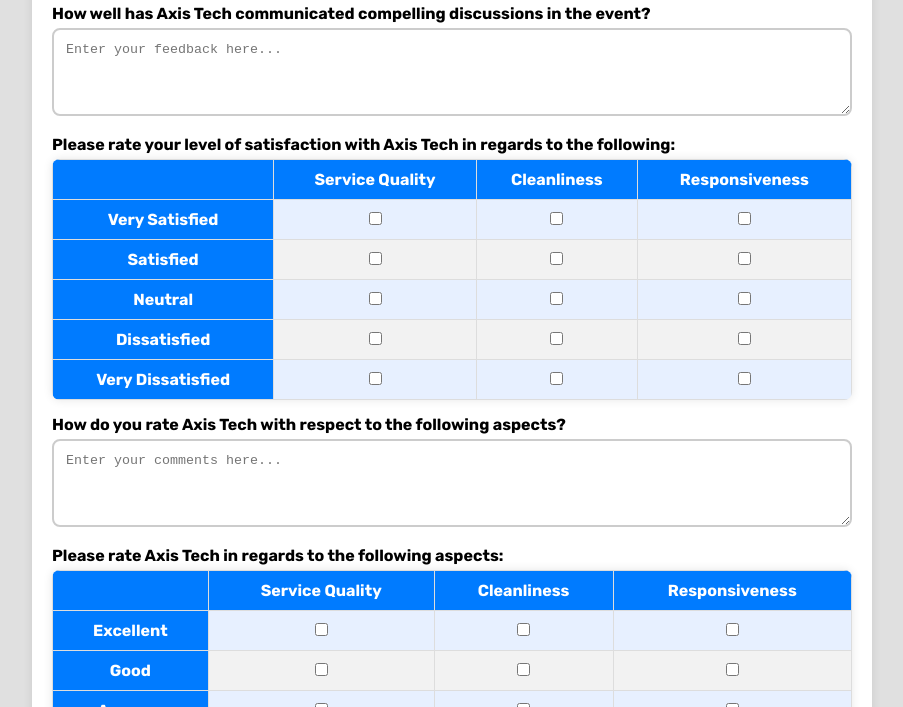
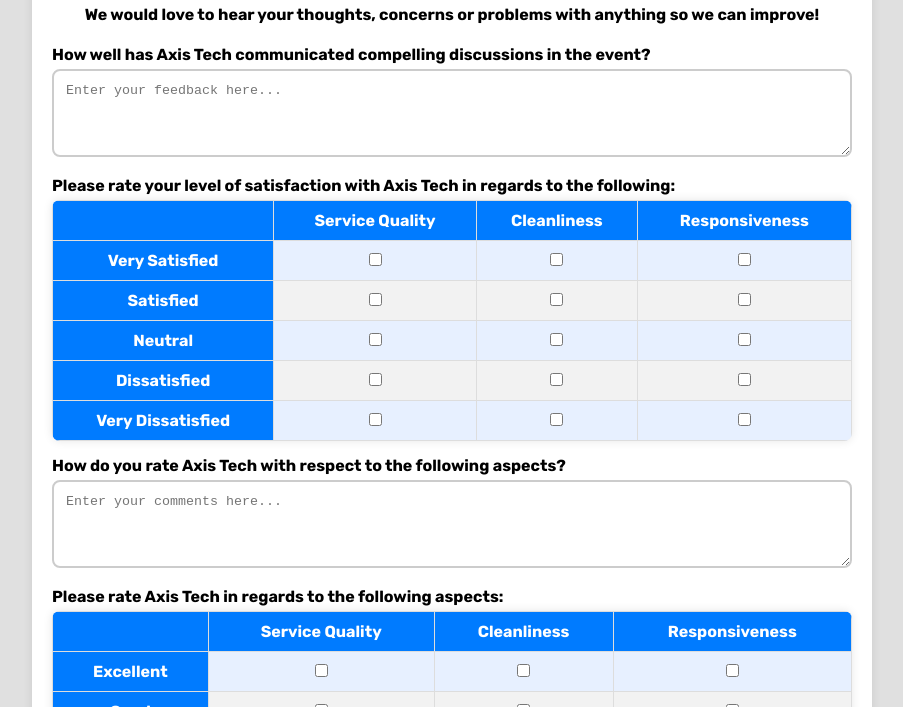
Before and after one commit to oaitsemogopodi/Axis-registration, a plain HTML site: page feedback.html in a window 1280 px wide. Shown: the part 393-1100 px from the top of the page, without its empty margins (188-1091 px from the left). Drawn offline with Linux system fonts and the light colour scheme.

Commit message:
Update feedback.html

```diff
--- a/feedback.html
+++ b/feedback.html
@@ -171,6 +171,7 @@
 
     <div class="container">
         <h2>Feedback Form</h2>
+        <h4 style="text-align:center;">We would love to hear your thoughts, concerns or problems with anything so we can improve!</h4>
         <form>
             <div class="form-group">
                 <label for="communication">How well has Axis Tech communicated compelling discussions in the event?</label>
```
